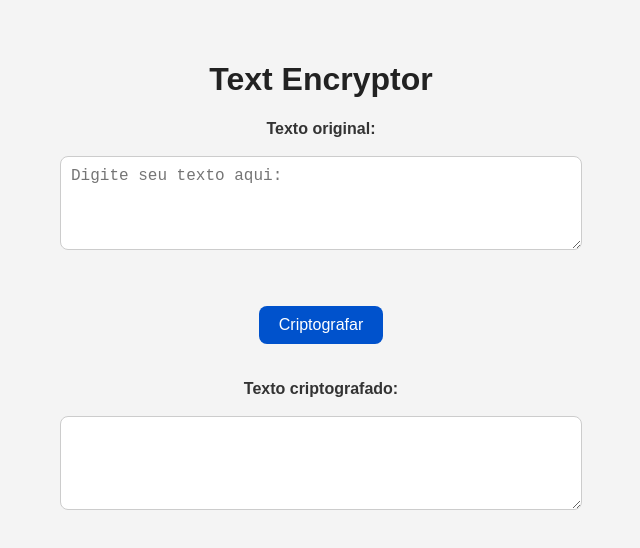
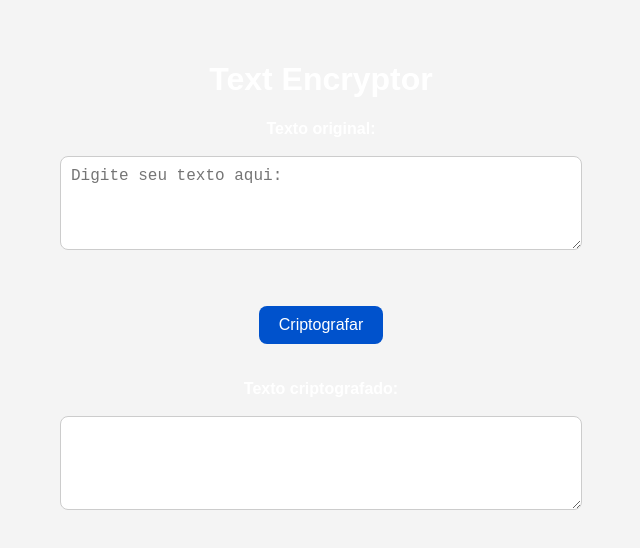
Before and after one commit to Salgues8519/API_Criptografar-Texto, a website: page src/public/index.html in a window 1280 px wide. Shown: the whole page, without its empty margins (319-959 px from the left). Drawn offline with Linux system fonts and the light colour scheme.

Commit message:
atualizado cor do txt

```diff
--- a/src/public/style.css
+++ b/src/public/style.css
@@ -1,7 +1,7 @@
 body {
     font-family: Arial, sans-serif;
     background-color: #f4f4f4;
-    color: #333;
+    color: white;
     margin: 0;
     padding: 0;
     display: flex;
@@ -13,7 +13,7 @@ body {
 }
 
 h1 {
-    color: #222;
+    color: white;
 }
 
 label {
```
